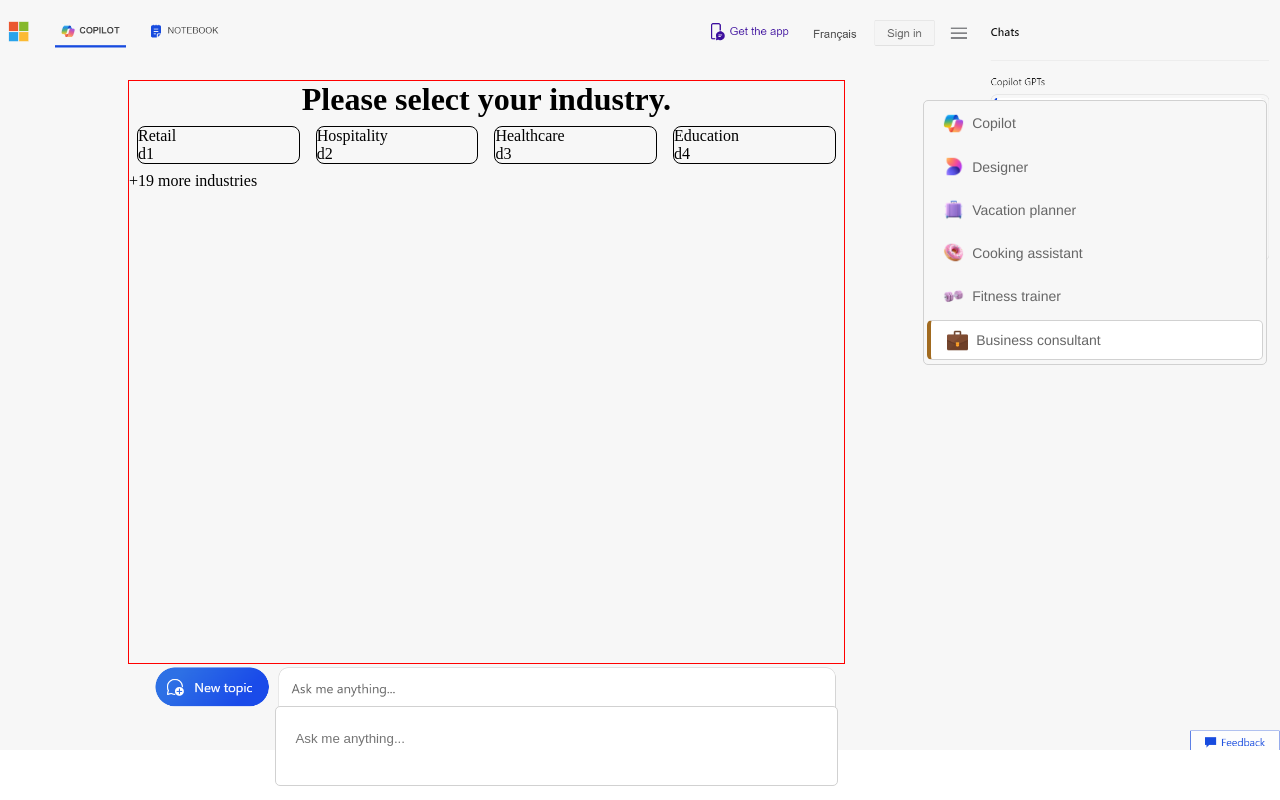
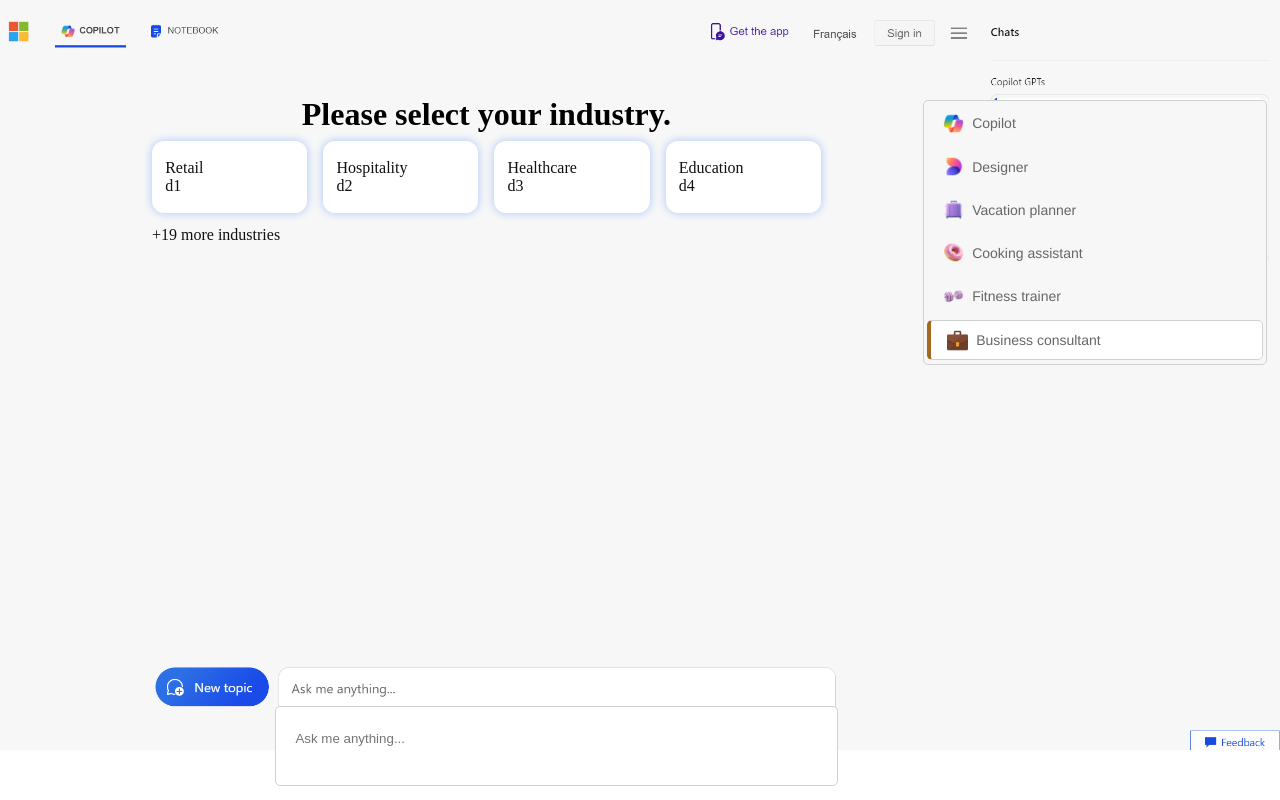
Before and after one commit to chinghang0504/brainstation-industry-project, a React (Vite) app: page / in a window 1280 px wide. Built offline with nearby package versions, Linux system fonts and the light colour scheme.

Commit message:
some styling on cards and buttons

```diff
--- a/src/components/Feature.jsx
+++ b/src/components/Feature.jsx
@@ -112,7 +112,7 @@
         <div className='main'>
           { !showMore && data.questions[questionNum].options.slice(0, 4).map((question, index) => {
             return (
-              <div className='main-container' onClick={() => clickContainer(index)}>
+              <div className='main-container button' onClick={() => clickContainer(index)}>
                 <p className='main-container__title'>{question.title}</p>
                 <p className='main-container__description'>{question.description}</p>
               </div>
@@ -120,14 +120,14 @@
           })}
           {showMore && data.questions[questionNum].options.map((question, index) => {
             return (
-              <div className='main-container' onClick={() => clickContainer(index)}>
+              <div className='main-container button' onClick={() => clickContainer(index)}>
                 <p className='main-container__title'>{question.title}</p>
                 <p className='main-container__description'>{question.description}</p>
               </div>
             )
           })}
-          <p className='main__show-more' onClick={clickShowMore}>{!showMore && data.questions[questionNum].showMore}</p>
-          <p className='main__show-less' onClick={clickShowMore}>{showMore && data.questions[questionNum].showLess}</p>
+          <p className='main__show-more button__more' onClick={clickShowMore}>{!showMore && data.questions[questionNum].showMore}</p>
+          <p className='main__show-less button__more' onClick={clickShowMore}>{showMore && data.questions[questionNum].showLess}</p>
         </div>
       </div>
     </>
--- a/src/components/Feature.scss
+++ b/src/components/Feature.scss
@@ -57,7 +57,7 @@
     }
 
     &__main {
-        border: red solid 1px;
+        padding: 1rem;
         background-color: #f7f7f7;
         width: 56%;
         height: 73%;
@@ -107,9 +107,9 @@
 
 //component styling
 .button {
-    width: 10rem;
-    height: 10rem;
-    box-shadow: 0px 0px 25px #A9C6F9;
+    padding: 1rem 0.7rem;
+    border: #ffffff solid 2px;
+    box-shadow: 0px 0px 10px #A9C6F9;
     background-color: #ffffff;
     border-radius: 12px;
     color: #111111;
```
